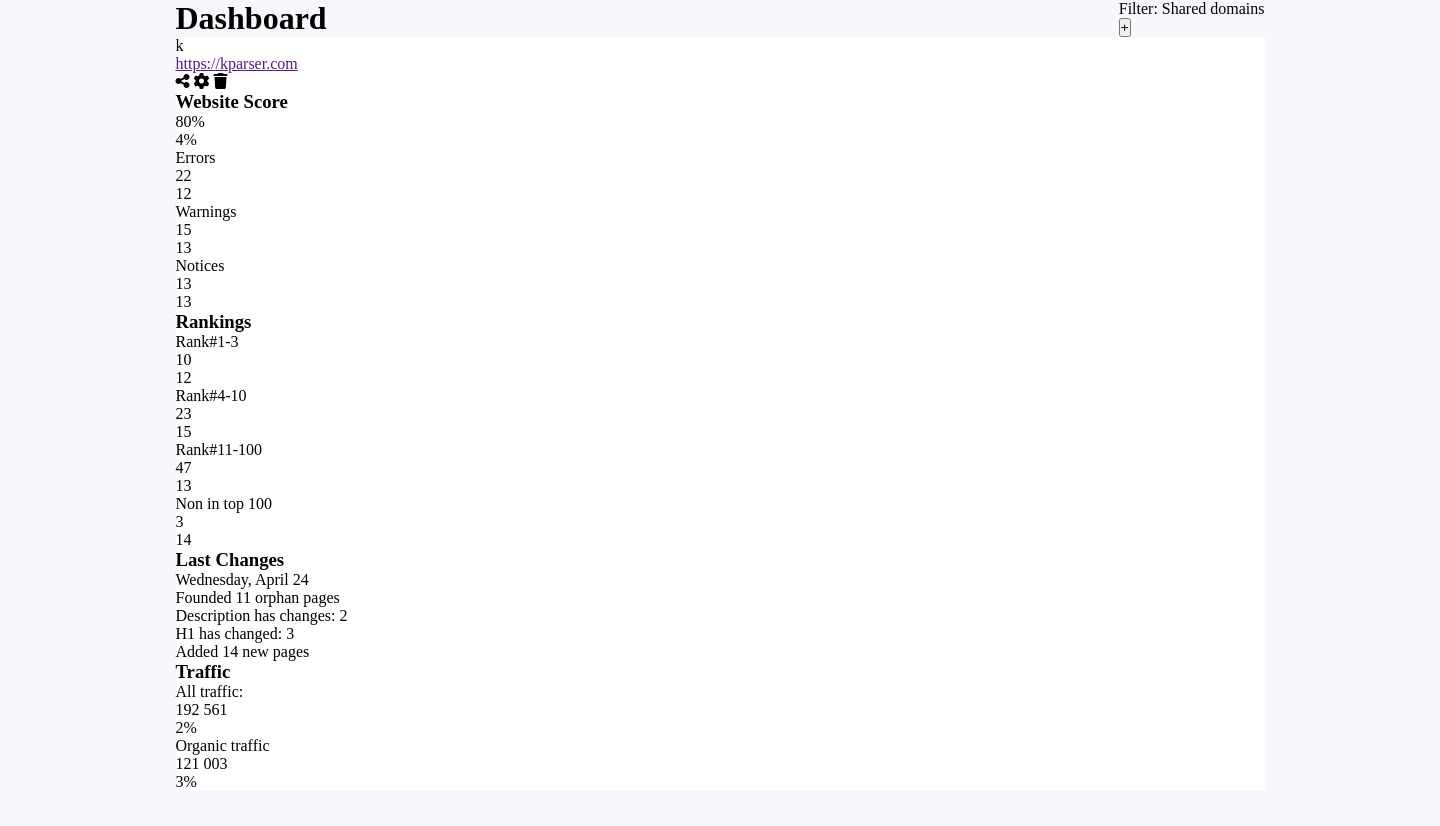
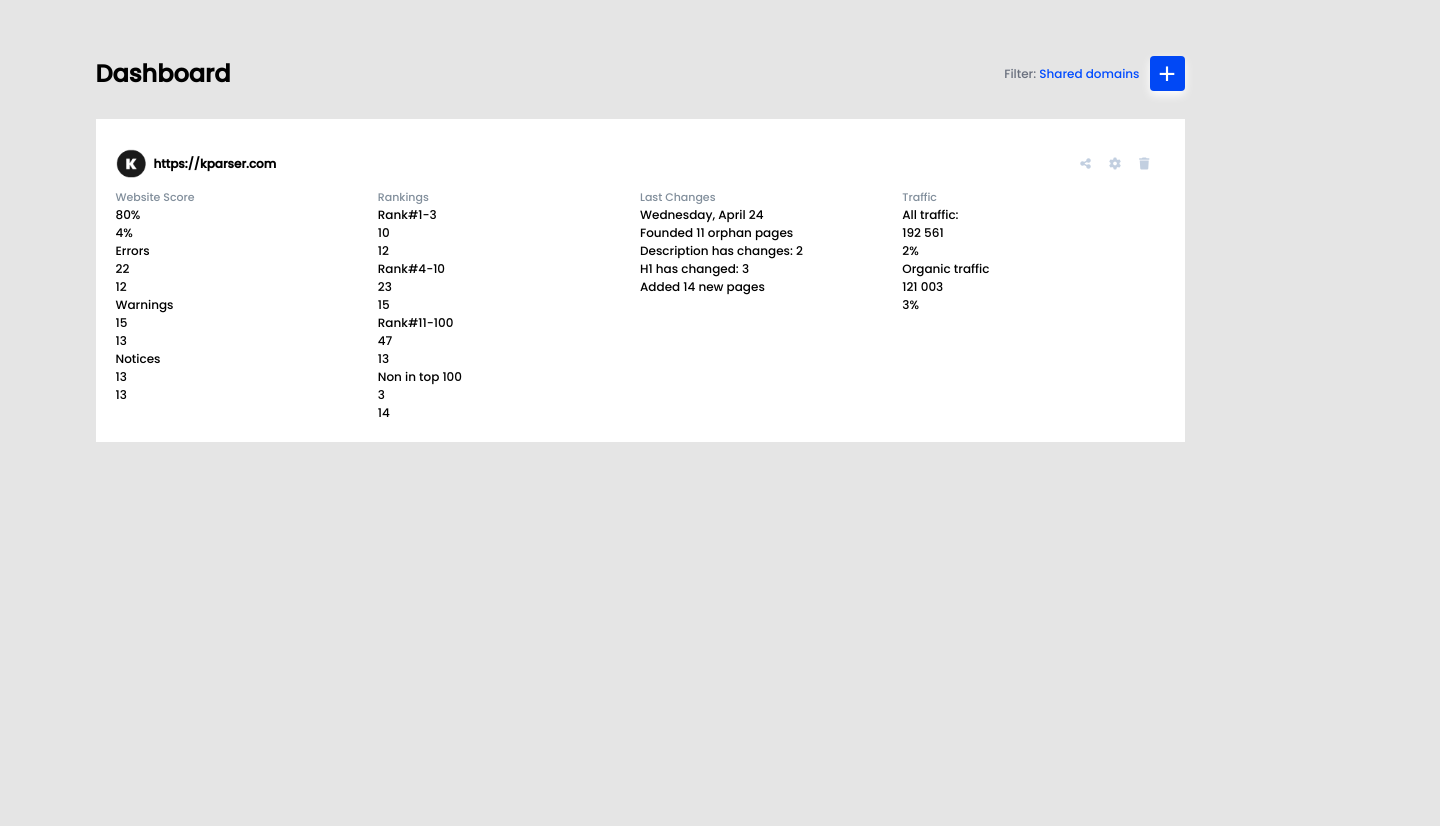
Before and after one commit to D-our/HW_15_FINAL, a plain HTML site: page index.html in a window 1280 px wide. Shown: the whole page, 1440 px wide, since content can reach past the window. Drawn offline with Linux system fonts and the light colour scheme.

Commit message:
Add files via upload

```diff
--- a/index.html
+++ b/index.html
@@ -4,6 +4,7 @@
     <meta charset="UTF-8">
     <title>Final</title>
     <link rel="stylesheet" href="styles/styles.css">
+    <link href="https://fonts.googleapis.com/css2?family=Poppins:wght@200;300;500&display=swap" rel="stylesheet">
     <script src="https://kit.fontawesome.com/42a968f827.js" crossorigin="anonymous"></script>
 </head>
 <body>
@@ -15,9 +16,9 @@
         <header>
 
             <h1>Dashboard</h1>
-                <div>
-                    <div>Filter: <span>Shared domains</span></div>
-                    <button type="button">+</button>
+            <div class="filter">
+                <p>Filter: <span>Shared domains</span></p>
+                <button class="plus" type="button">+</button>
             </div>
 
         </header>
@@ -26,14 +27,14 @@
 
             <div class="main__header">
 
-                    <div class="logo">k</div>
-                    <a href="">https://kparser.com</a>
-                    <!--      Должно быть кликабильно все вместе              -->
+                <div>
+                    <a class="bg_logo" target="_blank" href="https://kparser.com">https://kparser.com</a>
+                </div>
 
                 <div>
-                        <i class="fas fa-share-alt"></i>
-                        <i class="fas fa-cog"></i>
-                        <i class="fas fa-trash"></i>
+                    <a href=""><i class="fas fa-share-alt"></i></a>
+                    <a href=""><i class="fas fa-cog"></i></a>
+                    <a href=""><i class="fas fa-trash"></i></a>
                 </div>
             </div>
 
@@ -44,8 +45,8 @@
                     <h3>Website Score</h3>
 
                     <div class="per__cent">
-                            <div>80%</div>
-                            <div>4%</div>
+                        <p>80%</p>
+                        <p>4%</p>
                     </div>
 
                     <div>
--- a/styles/_header.sass
+++ b/styles/_header.sass
@@ -3,3 +3,21 @@ header
   display: flex
   align-items: center
   justify-content: space-between
+  margin: 50px 0px 22px 0px
+  .filter
+    display: flex
+    align-items: center
+    span
+      color: $main_color_blue
+    p
+      color: $filter
+    .plus
+      background-color: #0148f5
+      border: none
+      width: 35px
+      height: 35px
+      border-radius: 4px
+      color: white
+      font-size: 30px
+      box-shadow: 0px 4px 10px
+      margin: 6px 0px 6px 10px
--- a/styles/_main.sass
+++ b/styles/_main.sass
@@ -1,3 +1,25 @@
 main
   width: 1089px
   background-color: #ffffff
+  padding: 20px
+  .main__header
+    display: flex
+    align-items: center
+    justify-content: space-between
+  .bg_logo
+    background: url(../img/bg_logo.png) left center
+    background-repeat: no-repeat
+    background-size: 30px
+    display: inline-block
+    padding: 10px 0px 10px 38px
+    margin: 6px 0px
+    color: black
+    font-weight: bold
+    text-decoration: none
+  .fas
+    margin-right: 15px
+    color: #c2cfe0
+  .main__body
+    display: flex
+    .main__body--1,.main__body--2,.main__body--3,.main__body--4
+      width: 264px
--- a/styles/_variables.sass
+++ b/styles/_variables.sass
@@ -2,7 +2,7 @@ $bg_color: #E5E5E5
 $main_color_green: #2ED47A
 $main_color_red: #DD4C3
 $main_color_orange: #F18F1C
-$main_color_blue: blue
+$main_color_blue: #004bff
 $main_color_dark_blue: #0148F5
 $rank_11_10:  2px solid rgba(0, 75, 255, 0.7)
 $rank_11_100: 2px solid rgba(0, 75, 255, 0.5)
--- a/styles/styles.sass
+++ b/styles/styles.sass
@@ -3,13 +3,27 @@
 *
   margin: 0
   padding: 0
+  box-sizing: border-box
 
+*:focus
+  outline: none
+
+body
+  background-color: $bg_color
+  font-family: 'Poppins', sans-serif
+  font-weight: 500
+  font-size: 12px
+
+h1
+  font-weight: bold
+
+h3
+  color: #818e9b
+  font-weight: 500
+  font-size: 11px
 
 .global__container
-  width: 1440px
   height: 850px
-  background-color: #F7F8FC
-
 
 .global__container--sub
   margin: 0 auto
```
Also changed, not shown: img/bg_logo.png (added), styles/styles.css, 1 other file. Lines whose indentation alone changed are shown as unchanged.
